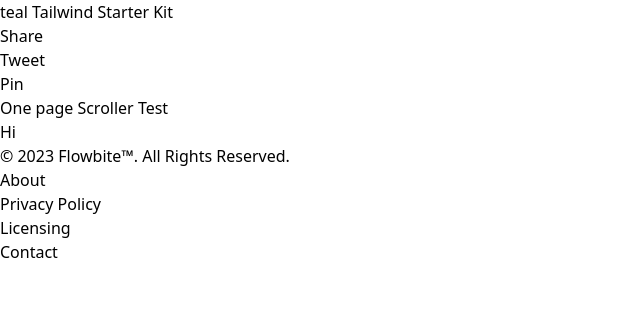
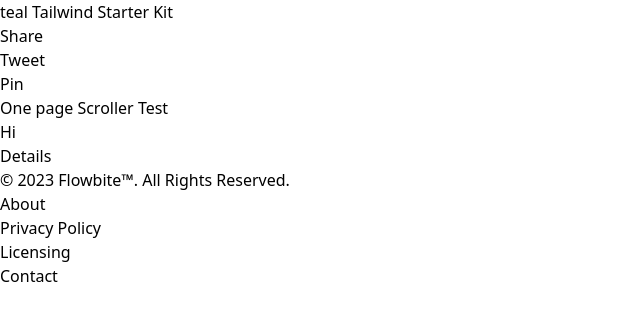
Before and after one commit to jebersole13/one-page-project, a React (Vite) app: page / in a window 1280 px wide. Shown: the top 320 px of the page, without its empty margins (0-640 px from the left). Built offline with nearby package versions, Linux system fonts and the light colour scheme.

Commit message:
detail render test

```diff
--- a/src/App.jsx
+++ b/src/App.jsx
@@ -1,6 +1,7 @@
 import Navbar from './Components/Navbar';
 import Footer from './Components/Footer';
 import About from './Sections/About';
+import Details from './Sections/Details';
 
 
 function App() {
@@ -13,6 +14,7 @@ function App() {
 
 
 <About/>
+<Details/>
 
 
 <Footer/>
```
